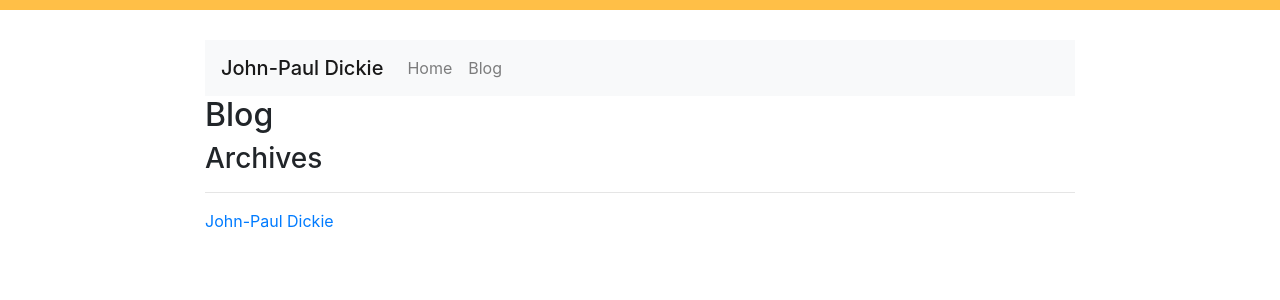
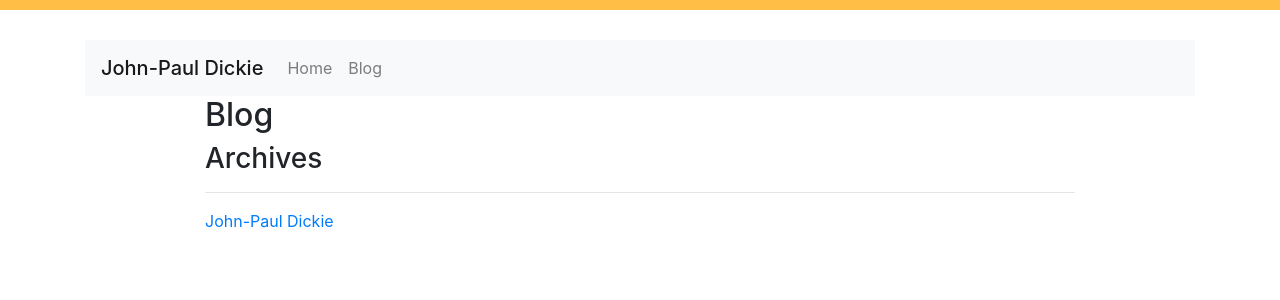
Before and after one commit to johnpauldickie/johnpauldickie.github.io, a Jekyll site: the page built from blog/index.html, in a window 1280 px wide. Shown: the top 300 px of the page. Built offline with Jekyll 4.4.1, drawn with Linux system fonts in a browser that asks for light colours.

Commit message:
Tweaks to navbar

```diff
--- a/_layouts/page.html
+++ b/_layouts/page.html
@@ -18,8 +18,6 @@
   <body>
 
 	  <div class="container">
-   <div class="row">
-	<div class="col maxwidth">
       <nav class="navbar navbar-expand-lg navbar-light bg-light">
     <span class="navbar-brand mb-0 h1">John-Paul Dickie</span>
     <button class="navbar-toggler" type="button" data-toggle="collapse" data-target="#navbarSupportedContent" aria-controls="navbarSupportedContent" aria-expanded="false" aria-label="Toggle navigation">
@@ -35,6 +33,9 @@
           <a class="nav-link" href="/blog">Blog</a>
         </li>
   </nav>
+   <div class="row">
+	<div class="col maxwidth">
+
 
     {{ content }}
 
```
Lines whose indentation alone changed are shown as unchanged.
